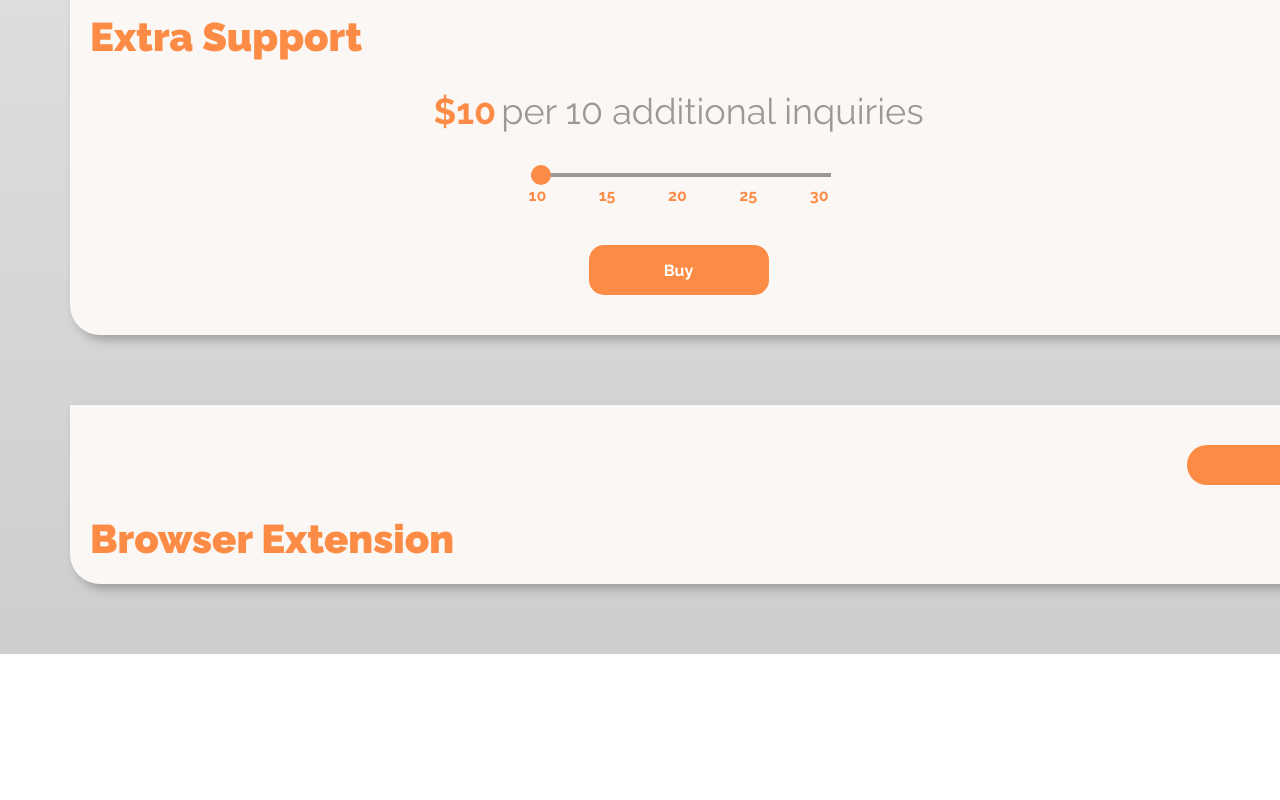
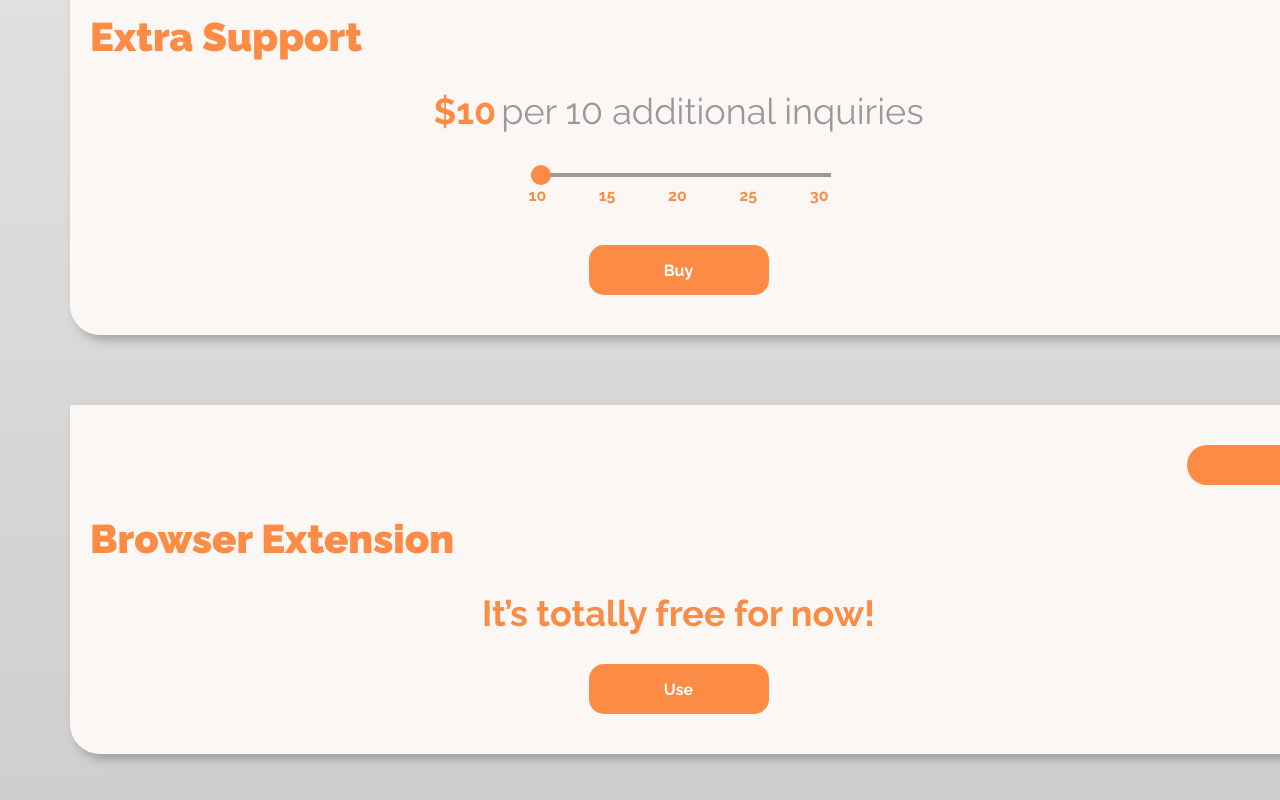
Before and after one commit to Balaborka/FormoJob-, a React (Create React App) app: page / in a window 1280 px wide. Shown: the part 1417-2217 px from the top of the page. Before the commit the page ends 2071 px from the top, so only its background shows below. Built offline with nearby package versions, Linux system fonts and the light colour scheme.

Commit message:
Buy Extension panel is added

```diff
--- a/src/components/extensionSection.tsx
+++ b/src/components/extensionSection.tsx
@@ -7,12 +7,11 @@ interface ExtensionSectionProps {
 
 export const ExtensionSection: React.FunctionComponent<ExtensionSectionProps> = (props) => {
     const id = props.ID;
-    const subscriptions = Data[id].subscriptions;
 
     return (
-        <div>
-            <div className='buyButtonContainer'>
-            </div>
+        <div className='supportContentContainer'>
+            <div className='extensionPaymentType'>{Data[id].paymentType}</div>
+            <button className='buyBtn btn'>Use</button>
         </div>
     );
 };
--- a/src/data/BuyPage.json
+++ b/src/data/BuyPage.json
@@ -184,6 +184,6 @@
   {
     "id": "3",
     "name": "Browser Extension",
-    "paymentType": "It’s totally free!"
+    "paymentType": "It’s totally free for now!"
   }
 ]
--- a/src/index.css
+++ b/src/index.css
@@ -345,3 +345,10 @@ body {
     font-size: 36px;
     margin-bottom: 30px;
 }
+
+.extensionPaymentType {
+    font-size: 36px;
+    margin-bottom: 30px;
+    color: #FC8C45;
+    font-weight: bold;
+}
```
Also changed, not shown: src/rangeControl.css (line endings or trailing spaces).
